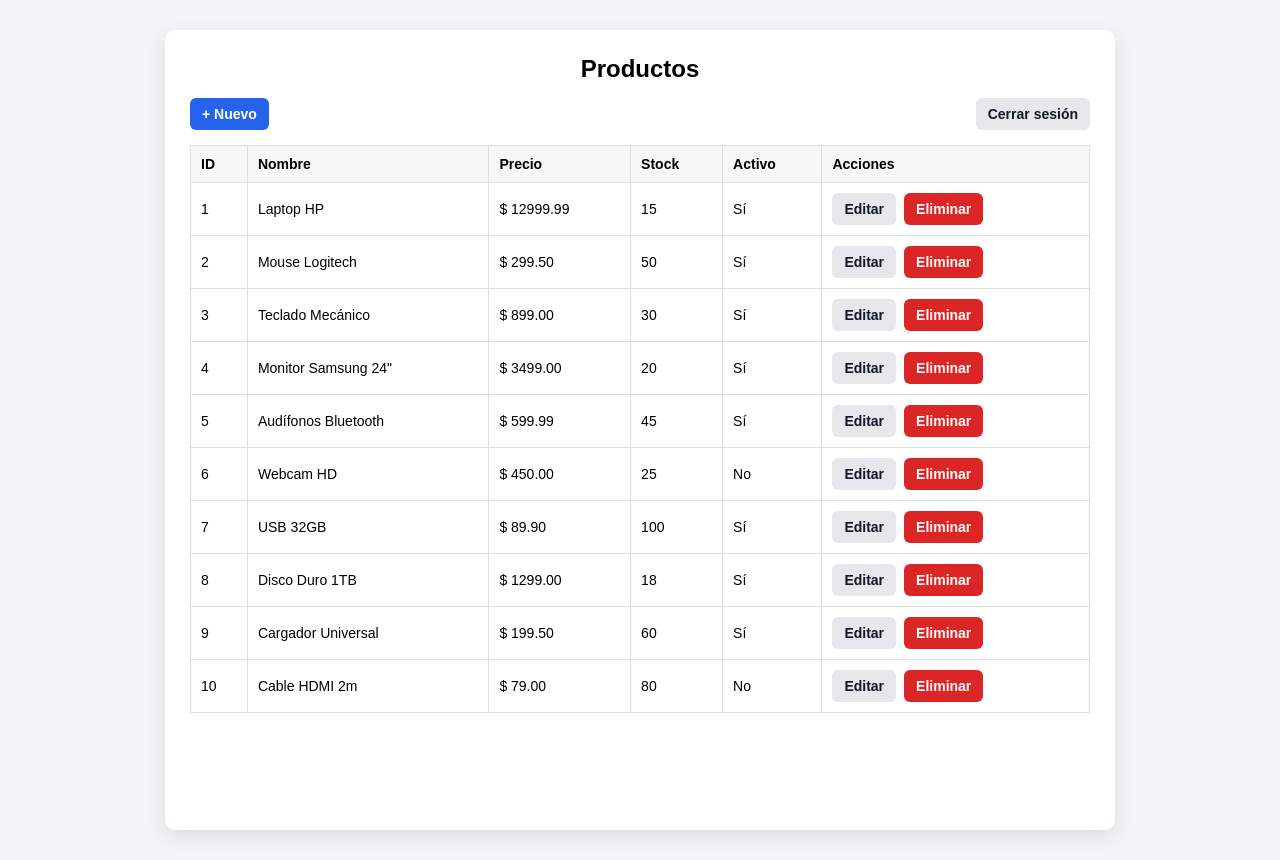
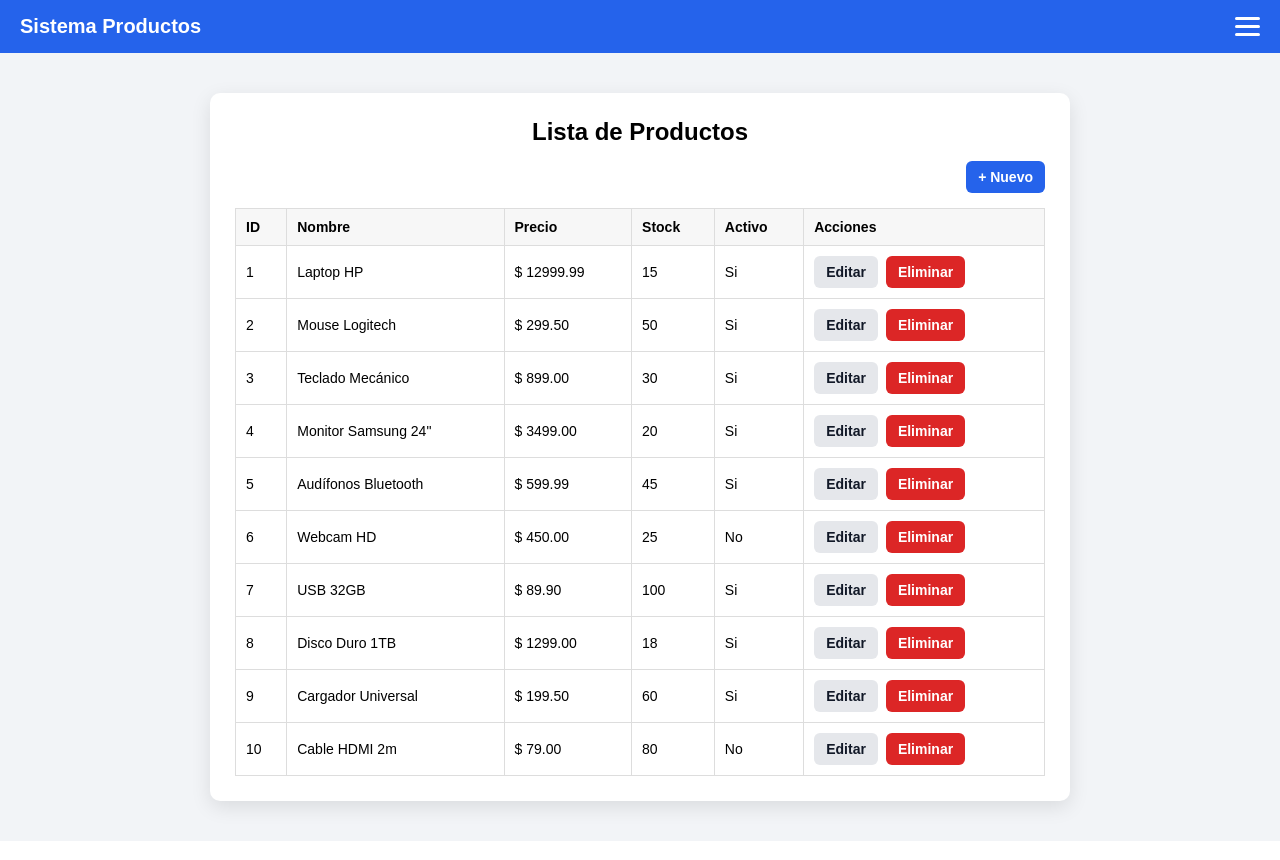
Before and after one commit to Puma120/Practica-Flask.-Sistemas-distribuidos, a Flask app: page /productos in a window 1280 px wide. Run offline with Flask 3, Linux system fonts and the light colour scheme; the visitor is signed in with stand-in values (Sample User, id 1).

Commit message:
minor fixes html

```diff
--- a/app.py
+++ b/app.py
@@ -23,36 +23,39 @@ def login_requerido(f):
         return f(*args, **kwargs)
     return decorated_function
 
-# Ruta principal - Crear producto (index.html)
+# Ruta principal - Redirige a productos
 @app.route('/')
 @login_requerido
 def index():
-    return render_template('index.html')
+    return redirect(url_for('listar_productos'))
 
-@app.route('/nuevo', methods=['POST'])
+# Crear producto (index.html)
+@app.route('/nuevo', methods=['GET', 'POST'])
 @login_requerido
 def nuevo_producto():
-    nombre = request.form['nombre'].strip()
-    precio = request.form['precio']
-    stock = request.form['stock']
-    activo = 'activo' in request.form
+    if request.method == 'POST':
+        nombre = request.form['nombre'].strip()
+        precio = request.form['precio']
+        stock = request.form['stock']
+        activo = 'activo' in request.form
 
-    # Validaciones
-    if not nombre:
-        flash('El nombre es requerido', 'error')
-        return redirect(url_for('index'))
-    try:
-        precio = float(precio)
-        stock = int(stock)
-        if precio < 0 or stock < 0:
-            raise ValueError()
-    except:
-        flash('Precio y stock deben ser números no negativos', 'error')
-        return redirect(url_for('index'))
+        # Validaciones
+        if not nombre:
+            flash('El nombre es requerido', 'error')
+            return render_template('index.html')
+        try:
+            precio = float(precio)
+            stock = int(stock)
+            if precio < 0 or stock < 0:
+                raise ValueError()
+        except:
+            flash('Precio y stock deben ser números no negativos', 'error')
+            return render_template('index.html')
 
-    agregar_producto(nombre, precio, stock, activo)
-    flash('Producto creado', 'success')
-    return redirect(url_for('index'))
+        agregar_producto(nombre, precio, stock, activo)
+        flash('Producto creado', 'success')
+        return redirect(url_for('listar_productos'))
+    return render_template('index.html')
 
 # Login
 @app.route('/login', methods=['GET', 'POST'])
@@ -63,7 +66,7 @@ def login():
         if usuario == USUARIO and password == PASSWORD:
             session['usuario'] = usuario
             flash('Bienvenido!', 'success')
-            return redirect(url_for('index'))
+            return redirect(url_for('listar_productos'))
         else:
             flash('Usuario o contraseña incorrectos', 'error')
     return render_template('login.html')
--- a/templates/products.html
+++ b/templates/products.html
@@ -1,131 +1,74 @@
 <!DOCTYPE html>
 <html lang="es">
 <head>
-  <meta charset="UTF-8" />
-  <meta name="viewport" content="width=device-width, initial-scale=1.0" />
+  <meta charset="UTF-8">
+  <meta name="viewport" content="width=device-width, initial-scale=1.0">
   <title>Productos</title>
+  <style>
+    *{box-sizing:border-box;}
+    body{margin:0;font-family:Arial,sans-serif;background:#f2f4f7;}
 
-  <style>
-    body{
-      margin:0;
-      font-family: Arial, Helvetica, sans-serif;
-      background:#f2f4f7;
-      min-height:100vh;
-      display:flex;
-      justify-content:center;
-      padding:30px 20px;
-    }
+    /* Menu Hamburguesa */
+    .navbar{background:#2563eb;padding:15px 20px;display:flex;align-items:center;justify-content:space-between;}
+    .navbar h1{color:white;margin:0;font-size:20px;}
+    .hamburger{cursor:pointer;display:flex;flex-direction:column;gap:5px;}
+    .hamburger span{width:25px;height:3px;background:white;border-radius:2px;}
+    .menu{position:fixed;top:0;right:-250px;width:250px;height:100%;background:#1e3a8a;transition:right 0.3s;z-index:1000;padding-top:60px;}
+    .menu.active{right:0;}
+    .menu a{display:block;color:white;padding:15px 20px;text-decoration:none;border-bottom:1px solid #3b5998;}
+    .menu a:hover{background:#3b5998;}
+    .menu-close{position:absolute;top:15px;right:15px;color:white;font-size:24px;cursor:pointer;}
+    .overlay{display:none;position:fixed;top:0;left:0;width:100%;height:100%;background:rgba(0,0,0,0.5);z-index:999;}
+    .overlay.active{display:block;}
 
-    .box{
-      background:white;
-      width:100%;
-      max-width:900px;
-      padding:25px;
-      border-radius:10px;
-      box-shadow: 0 6px 20px rgba(0,0,0,0.1);
-    }
+    .container{max-width:900px;margin:40px auto;padding:0 20px;}
+    .box{background:white;padding:25px;border-radius:10px;box-shadow:0 6px 20px rgba(0,0,0,0.1);}
+    h2{margin:0 0 15px 0;text-align:center;}
 
-    h2{
-      margin:0 0 15px 0;
-      text-align:center;
-    }
+    .top{display:flex;justify-content:flex-end;margin-bottom:15px;}
+    .btn{text-decoration:none;display:inline-block;padding:8px 12px;border-radius:6px;font-weight:bold;font-size:14px;border:none;cursor:pointer;}
+    .btn-primary{background:#2563eb;color:white;}
+    .btn-primary:hover{background:#1d4ed8;}
+    .btn-gray{background:#e5e7eb;color:#111827;}
+    .btn-gray:hover{background:#d1d5db;}
+    .btn-danger{background:#dc2626;color:white;}
+    .btn-danger:hover{background:#b91c1c;}
 
-    .top{
-      display:flex;
-      justify-content:space-between;
-      align-items:center;
-      margin-bottom:15px;
-      gap:10px;
-      flex-wrap:wrap;
-    }
+    table{width:100%;border-collapse:collapse;margin-top:10px;}
+    th,td{padding:10px;border:1px solid #ddd;font-size:14px;text-align:left;}
+    th{background:#f7f7f7;}
 
-    .btn{
-      text-decoration:none;
-      display:inline-block;
-      padding:8px 12px;
-      border-radius:6px;
-      font-weight:bold;
-      font-size:14px;
-      border:none;
-      cursor:pointer;
-    }
-
-    .btn-primary{
-      background:#2563eb;
-      color:white;
-    }
-    .btn-primary:hover{ background:#1d4ed8; }
-
-    .btn-gray{
-      background:#e5e7eb;
-      color:#111827;
-    }
-    .btn-gray:hover{ background:#d1d5db; }
-
-    .btn-danger{
-      background:#dc2626;
-      color:white;
-    }
-    .btn-danger:hover{ background:#b91c1c; }
-
-    table{
-      width:100%;
-      border-collapse:collapse;
-      margin-top:10px;
-    }
-
-    th, td{
-      padding:10px;
-      border:1px solid #ddd;
-      font-size:14px;
-      text-align:left;
-    }
-
-    th{
-      background:#f7f7f7;
-    }
-
-    .msg{
-      text-align:center;
-      padding:10px;
-      border-radius:6px;
-      margin-bottom:12px;
-      font-size:14px;
-    }
-
-    .success{
-      background:#dcfce7;
-      color:#166534;
-    }
-
-    .error{
-      background:#fee2e2;
-      color:#991b1b;
-    }
-
-    .empty{
-      text-align:center;
-      padding:20px;
-      color:#555;
-    }
-
-    .inline{
-      display:flex;
-      gap:8px;
-    }
+    .msg{text-align:center;padding:10px;border-radius:6px;margin-bottom:12px;font-size:14px;}
+    .success{background:#dcfce7;color:#166534;}
+    .error{background:#fee2e2;color:#991b1b;}
+    .empty{text-align:center;padding:20px;color:#555;}
+    .inline{display:flex;gap:8px;}
   </style>
 </head>
+<body>
+  <nav class="navbar">
+    <h1>Sistema Productos</h1>
+    <div class="hamburger" onclick="toggleMenu()">
+      <span></span><span></span><span></span>
+    </div>
+  </nav>
 
-<body>
+  <div class="overlay" onclick="toggleMenu()"></div>
+  <div class="menu">
+    <span class="menu-close" onclick="toggleMenu()">&times;</span>
+    <a href="{{ url_for('nuevo_producto') }}">Nuevo Producto</a>
+    <a href="{{ url_for('listar_productos') }}">Ver Productos</a>
+    <a href="{{ url_for('logout') }}">Cerrar Sesion</a>
+  </div>
+
+  <div class="container">
     <div class="box">
-    <h2>Productos</h2>
+      <h2>Lista de Productos</h2>
 
       <div class="top">
-      <a href="/productos/nuevo" class="btn btn-primary">+ Nuevo</a>
-      <a href="/logout" class="btn btn-gray">Cerrar sesión</a>
+        <a href="{{ url_for('nuevo_producto') }}" class="btn btn-primary">+ Nuevo</a>
       </div>
 
-    <!-- Flash messages -->
       {% with messages = get_flashed_messages(with_categories=true) %}
         {% if messages %}
           {% for cat, msg in messages %}
@@ -150,7 +93,6 @@
               <th>Acciones</th>
             </tr>
           </thead>
-
           <tbody>
             {% for p in productos %}
             <tr>
@@ -158,15 +100,12 @@
               <td>{{ p.nombre }}</td>
               <td>$ {{ "%.2f"|format(p.precio) }}</td>
               <td>{{ p.stock }}</td>
-            <td>{{ "Sí" if p.activo else "No" }}</td>
-
+              <td>{{ "Si" if p.activo else "No" }}</td>
               <td>
                 <div class="inline">
-                <a href="/productos/{{ p.id }}/editar" class="btn btn-gray">Editar</a>
-
-                <form method="POST" action="/productos/{{ p.id }}/eliminar" style="margin:0;">
-                  <button type="submit" class="btn btn-danger"
-                    onclick="return confirm('¿Eliminar producto?');">
+                  <a href="{{ url_for('editar_producto', id=p.id) }}" class="btn btn-gray">Editar</a>
+                  <form method="POST" action="{{ url_for('eliminar_producto_route', id=p.id) }}" style="margin:0;">
+                    <button type="submit" class="btn btn-danger" onclick="return confirm('Eliminar producto?');">
                       Eliminar
                     </button>
                   </form>
@@ -177,11 +116,16 @@
           </tbody>
         </table>
       {% else %}
-      <div class="empty">
-        No hay productos todavía.
+        <div class="empty">No hay productos todavia.</div>
+      {% endif %}
     </div>
-    {% endif %}
+  </div>
 
-  </div>
+  <script>
+    function toggleMenu(){
+      document.querySelector('.menu').classList.toggle('active');
+      document.querySelector('.overlay').classList.toggle('active');
+    }
+  </script>
 </body>
 </html>
```
Also changed, not shown: templates/form.html (+4 -4 lines), templates/index.html (+4 -4 lines). Lines whose indentation alone changed are shown as unchanged.
